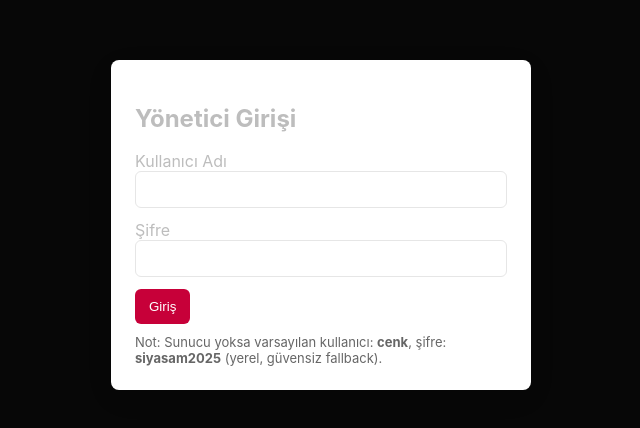
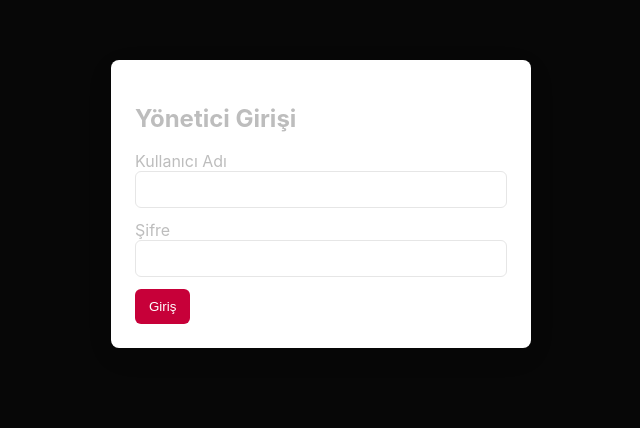
Before and after one commit to bhmertsen/my-website, a plain HTML site: page admin/login.html in a window 1280 px wide. Shown: the whole page, without its empty margins (319-959 px from the left). Drawn offline with Linux system fonts and the light colour scheme.

Commit message:
Update login.html

```diff
--- a/admin/login.html
+++ b/admin/login.html
@@ -24,8 +24,7 @@
       <button type="submit">Giriş</button>
     </form>
     <div class="login-error" id="login-error">Giriş başarısız. Kullanıcı adı/şifre yanlış veya sunucuya bağlanılamıyor.</div>
-    <div style="margin-top:10px;font-size:13px;color:#666">Not: Sunucu yoksa varsayılan kullanıcı: <strong>cenk</strong>, şifre: <strong>siyasam2025</strong> (yerel, güvensiz fallback).</div>
-  </div>
+    </div>
 
   <script>
     async function apiLogin(username, password){
```
